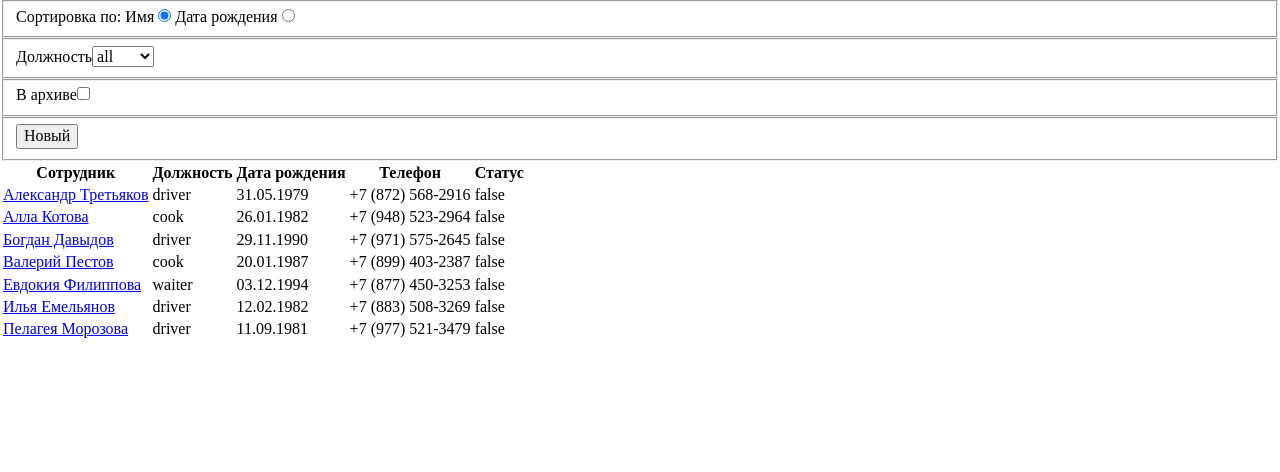
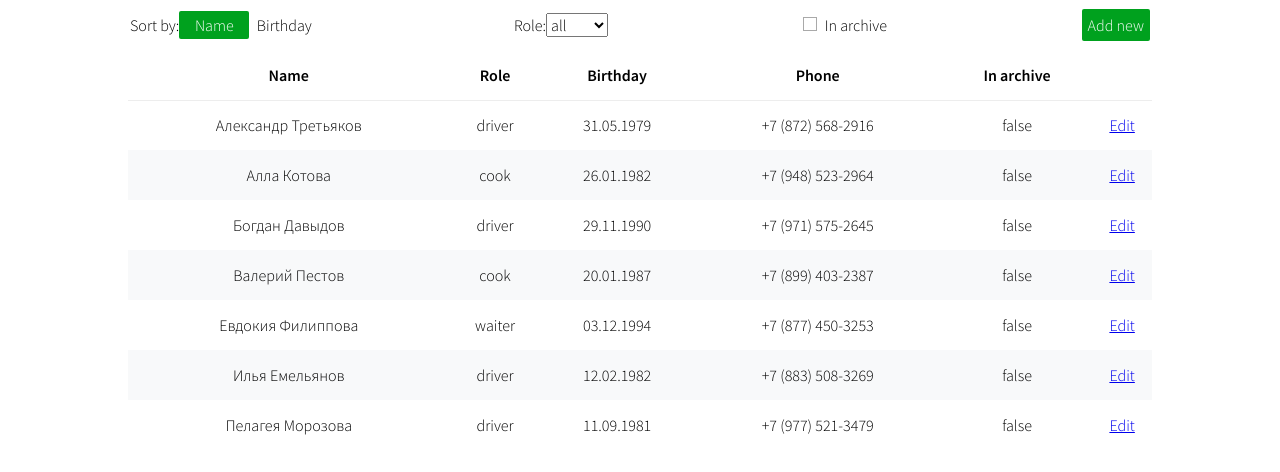
Before and after one commit to EvgeniyL0/pizza-test, a Nuxt app: page / in a window 1280 px wide. Shown: the top 472 px of the page. Built offline with nearby package versions, Linux system fonts and the light colour scheme.

Commit message:
Начал добавлять стили

```diff
--- a/assets/request.js
+++ b/assets/request.js
@@ -1,4 +1,5 @@
 import employees from './employees.json';
+import { reject } from 'q';
 
 const delay = parseInt(Math.random() * 1000);
 
@@ -12,6 +13,13 @@ export const getEmployees = () =>
 export const editEmployee = () =>
 	new Promise((resolve, reject) => {
 		setTimeout(() => {
-			resolve("Данные успешно отредактированы");
+			resolve("Successfully updated!");
 		}, delay);
 	})
+
+export const addEmployee = () =>
+	new Promise((resolve, reject) => {
+		setTimeout(() => {
+			resolve("Successfully added!");
+		}, delay);
+	})
--- a/components/AddPopup.vue
+++ b/components/AddPopup.vue
@@ -1,51 +1,45 @@
 <template>
-  <div>
-    <form>
+  <div class="add-popup" v-on:click.self="$emit('close-popup')">
+    <form class="add-popup__form">
       <span>Форма добавления нового сотрудника</span>
-      <label for="name">Сотрудник</label>
-      <input
-        type="text"
-        name="name"
-        pattern="^[А-ЯЁ][а-яё]+(-[А-ЯЁ][а-яё]+)?\s[А-ЯЁ][а-яё]+(-[А-ЯЁ][а-яё]+)?$"
-        minlength="2"
-        maxlength="20"
-        required
-        v-model="newEmployee.name"
-      />
-      <label for="phone">Телефон</label>
-      <input
-        type="tel"
-        name="phone"
-        pattern="^\+7\s\(\d{3}\)\s\d{3}-\d{4}$"
-        required
-        v-model="newEmployee.phone"
-      />
-      <label for="birthday">Дата рожд.</label>
-      <input
-        type="date"
-        name="birthday"
-        placeholder="Дата рожд."
-        required
-        v-model="newEmployee.birthday"
-      />
-      <label for="role">Должность</label>
-      <select name="role" required v-model="newEmployee.role">
-        <option
-          v-for="(item, index) in $store.getters.getRoles"
-          v-bind:key="index"
-          v-bind:value="item"
-        >
-          {{ item }}
-        </option>
-      </select>
-      <button v-on:click.prevent="addNewEmployee" v-bind:disabled="formValidity">
-        Добавить
-      </button>
+      <fieldset>
+        <label for="name">Фамилия и Имя:</label>
+        <input type="text" name="name" v-model="newEmployee.name" />
+      </fieldset>
+      <span v-show="!validation.name">Введите фамилию и имя</span>
+      <fieldset>
+        <label for="phone">Телефон:</label>
+        <input type="tel" name="phone" v-model="newEmployee.phone" />
+      </fieldset>
+      <span v-show="!validation.phone">Введите телефон в формате +7 (ххх) ххх-хххх</span>
+      <fieldset>
+        <label for="birthday">Дата рожд.:</label>
+        <input type="text" name="birthday" class="add-popup__input" v-model="newEmployee.birthday" />
+      </fieldset>
+      <span>Введите дату в формате ДД.ММ.ГГГГ</span>
+      <fieldset>
+        <label for="role">Должность:</label>
+        <select name="role" v-model="newEmployee.role">
+          <option
+            v-for="(item, index) in $store.getters.getRoles"
+            v-bind:key="index"
+            v-bind:value="item"
+          >{{ item }}</option>
+        </select>
+      </fieldset>
+      <button class="add-popup__button"
+        v-on:click.prevent="$emit('add-new', newEmployee)"
+        v-bind:disabled="formValidity"
+      >Добавить</button>
     </form>
   </div>
 </template>
 
 <script>
+const regexpName = /^[А-ЯЁ][а-яё]+(-[А-ЯЁ][а-яё]+)?\s[А-ЯЁ][а-яё]+(-[А-ЯЁ][а-яё]+)?$/;
+const regexpPhone = /^\+7\s\(\d{3}\)\s\d{3}-\d{4}$/;
+const regexpDate = /^(0[1-9]|[12][0-9]|3[01])\.(0[1-9]|1[0-2])\.(19|20)\d\d$/;
+
 export default {
   data() {
     return {
@@ -55,25 +49,87 @@ export default {
         isArchive: false,
         role: "",
         phone: "",
-        birthday: "",
-      },
+        birthday: ""
+      }
     };
   },
   computed: {
+    validation() {
+      return {
+        name: regexpName.test(this.newEmployee.name),
+        phone: regexpPhone.test(this.newEmployee.phone),
+        birthday: regexpDate.test(this.newEmployee.birthday),
+        role: this.newEmployee.role !== ""
+      };
+    },
     formValidity() {
-      const values = Object.values(this.newEmployee);
-      return values.includes("");
-    },
-  },
-  methods: {
-    addNewEmployee() {
-      this.newEmployee.id += 1;
-      this.$store.dispatch("addItem", this.newEmployee);
-    },
+      const values = Object.values(this.validation);
+      return values.some(item => item === false);
+    }
   },
   created() {
     const numberOfItems = this.$store.state.employees.length;
     this.newEmployee.id = this.$store.state.employees[numberOfItems - 1].id;
-  },
+  }
 };
 </script>
+
+<style>
+.add-popup {
+  position: fixed;
+  top: 0;
+  left: 0;
+  width: 100%;
+  height: 100%;
+  background-color: rgba(0, 0, 0, 0.5);
+  display: flex;
+  align-items: center;
+  justify-content: center;
+}
+
+.add-popup input {
+  width: 60%;
+  height: 30px;
+}
+
+.add-popup select {
+  width: 60%;
+  height: 30px;
+  box-sizing: content-box;
+}
+
+.add-popup__form {
+  display: flex;
+  flex-direction: column;
+  justify-content: space-between;
+  width: 430px;
+  height: 450px;
+  padding: 30px;
+  background-color: white;
+  border-radius: 4px;
+  text-align: center;
+}
+
+.add-popup__form fieldset {
+  display: flex;
+  justify-content: space-between;
+  align-items: center;
+  border: none;
+  padding: 0;
+}
+
+.add-popup__button {
+  width: 150px;
+  height: 32px;
+  background-color: #00a11e;
+  color: white;
+  border: none;
+  border-radius: 2px;
+  cursor: pointer;
+  display: inline-block;
+}
+
+.add-popup__button:hover {
+  background-color: #007e17;
+}
+</style>
--- a/components/ResultsFilter.vue
+++ b/components/ResultsFilter.vue
@@ -1,10 +1,9 @@
 <template>
-  <div>
-    <form>
+  <div class="filter">
+    <form class="filter__form">
       <fieldset>
-        <span>Сортировка по:</span>
-        <label>
-          Имя
+        <span>Sort by:</span>
+        <label class="filter__custom-radio">
           <input
             type="radio"
             name="sort"
@@ -13,9 +12,9 @@
             v-model="sort"
             v-on:change="$emit('change-sort', sort)"
           />
+          <span>Name</span>
         </label>
-        <label>
-          Дата рождения
+        <label class="filter__custom-radio">
           <input
             type="radio"
             name="sort"
@@ -23,10 +22,11 @@
             v-model="sort"
             v-on:change="$emit('change-sort', sort)"
           />
+          <span>Birthday</span>
         </label>
       </fieldset>
       <fieldset>
-        <label for="role">Должность</label>
+        <label for="role">Role:</label>
         <select name="role" v-model="role" v-on:change="$emit('change-role', role)">
           <option
             v-for="(item, index) in $store.getters.getRoles"
@@ -36,19 +36,21 @@
         </select>
       </fieldset>
       <fieldset>
-        <label for="status">В архиве</label>
+        <label class="filter__custom-checkbox">
           <input
             type="checkbox"
             name="status"
             v-model="isArchive"
             v-on:change="$emit('change-status', isArchive)"
           />
+          <span>In archive</span>
+        </label>
       </fieldset>
       <fieldset>
-        <button type="button" v-on:click="openPopup = true">Новый</button>
+        <button type="button" class="filter__button" v-on:click="openPopup = true">Add new</button>
       </fieldset>
     </form>
-    <add-popup v-if="openPopup" />
+    <add-popup v-if="openPopup" v-on:add-new="addNewEmployee" v-on:close-popup="openPopup = false" />
   </div>
 </template>
 
@@ -66,6 +68,103 @@ export default {
       isArchive: false,
       openPopup: false
     };
+  },
+  methods: {
+    addNewEmployee(newEmployee) {
+      newEmployee.id += 1;
+      this.$store.dispatch("addItem", newEmployee).then(res => {
+        this.openPopup = false;
+        console.log(res);
+      });
+    }
   }
 };
 </script>
+
+<style>
+.filter {
+  height: 50px;
+  display: flex;
+}
+
+.filter__form {
+  width: 80%;
+  margin: auto;
+  display: flex;
+  justify-content: space-between;
+  align-items: center;
+}
+
+.filter__form fieldset {
+  padding: 0;
+  border: none;
+}
+
+.filter__custom-radio {
+  cursor: pointer;
+}
+
+.filter__custom-radio > input {
+  position: absolute;
+  z-index: -1;
+  opacity: 0;
+}
+
+.filter__custom-radio > span {
+  display: inline-block;
+  text-align: center;
+  min-width: 60px;
+  padding: 5px;
+  border-radius: 2px;
+}
+
+.filter__custom-radio > input:checked + span {
+  background-color: #00a11e;
+  color: white;
+}
+
+.filter__custom-checkbox {
+  display: flex;
+  align-items: center;
+  cursor: pointer;
+}
+
+.filter__custom-checkbox > input {
+  position: absolute;
+  z-index: -1;
+  opacity: 0;
+}
+
+.filter__custom-checkbox > span::before {
+  content: "";
+  display: inline-block;
+  box-sizing: border-box;
+  width: 14px;
+  height: 14px;
+  margin-right: 8px;
+  border: 1px solid #a9a9a9;
+  background-position: center;
+  background-size: contain;
+  background-repeat: no-repeat;
+}
+
+.filter__custom-checkbox > input:checked + span::before {
+  background-color: #00a11e;
+  background-image: url("../assets/images/checked.svg");
+  border: none;
+}
+
+.filter__button {
+  height: 32px;
+  background-color: #00a11e;
+  color: white;
+  border: none;
+  border-radius: 2px;
+  cursor: pointer;
+  display: inline-block;
+}
+
+.filter__button:hover {
+  background-color: #007e17;
+}
+</style>
--- a/components/ResultsTable.vue
+++ b/components/ResultsTable.vue
@@ -1,23 +1,25 @@
 <template>
-  <table>
+  <table class="results-table">
     <thead>
-      <tr>
-        <th>Сотрудник</th>
-        <th>Должность</th>
-        <th>Дата рождения</th>
-        <th>Телефон</th>
-        <th>Статус</th>
+      <tr class="results-table__row">
+        <th>Name</th>
+        <th>Role</th>
+        <th>Birthday</th>
+        <th>Phone</th>
+        <th>In archive</th>
+        <th></th>
       </tr>
     </thead>
     <tbody>
-      <tr v-for="item in list" v-bind:key="item.id">
-        <td>
-          <nuxt-link v-bind:to="`/employees/${item.id}`">{{ item.name }}</nuxt-link>
-        </td>
+      <tr class="results-table__row" v-for="item in list" v-bind:key="item.id">
+        <td>{{ item.name }}</td>
         <td>{{ item.role }}</td>
         <td>{{ item.birthday }}</td>
         <td>{{ item.phone }}</td>
         <td>{{ item.isArchive }}</td>
+        <td>
+          <nuxt-link v-bind:to="`/employees/${item.id}`">Edit</nuxt-link>
+        </td>
       </tr>
     </tbody>
   </table>
@@ -28,3 +30,24 @@ export default {
   props: ["list"]
 };
 </script>
+
+<style>
+.results-table {
+  width: 80%;
+  margin: auto;
+  text-align: center;
+  border-collapse: collapse;
+}
+
+.results-table thead th {
+  border-bottom: 1px solid #ededed;
+}
+
+.results-table__row {
+  height: 50px;
+}
+
+.results-table__row:nth-child(even) {
+  background-color: #f8f9fa;
+}
+</style>
--- a/nuxt.config.js
+++ b/nuxt.config.js
@@ -14,7 +14,8 @@ export default {
       { hid: 'description', name: 'description', content: '' }
     ],
     link: [
-      { rel: 'icon', type: 'image/x-icon', href: '/favicon.ico' }
+      { rel: 'icon', type: 'image/x-icon', href: '/favicon.ico' },
+      { rel: 'stylesheet', href: 'https://fonts.googleapis.com/css2?family=Source+Sans+Pro:wght@300;600&display=swap' }
     ]
   },
 
--- a/pages/index.vue
+++ b/pages/index.vue
@@ -61,4 +61,7 @@ export default {
 </script>
 
 <style>
+.root {
+  font-family: "Source Sans Pro", sans-serif;
+}
 </style>
--- a/store/index.js
+++ b/store/index.js
@@ -1,4 +1,4 @@
-import { getEmployees, editEmployee } from '../assets/request.js';
+import { getEmployees, editEmployee, addEmployee } from '../assets/request.js';
 
 export const state = () => ({
   employees: []
@@ -46,6 +46,10 @@ export const actions = {
       })
   },
   addItem(context, payload) {
-    context.commit('addItem', Object.assign({}, payload));
+    return addEmployee()
+      .then(res => {
+        context.commit('addItem', Object.assign({}, payload));
+        return res;
+      })
   }
 };
```
Also changed, not shown: assets/images/avatar.png (added), assets/images/checked.svg (added). Lines whose indentation alone changed are shown as unchanged.
